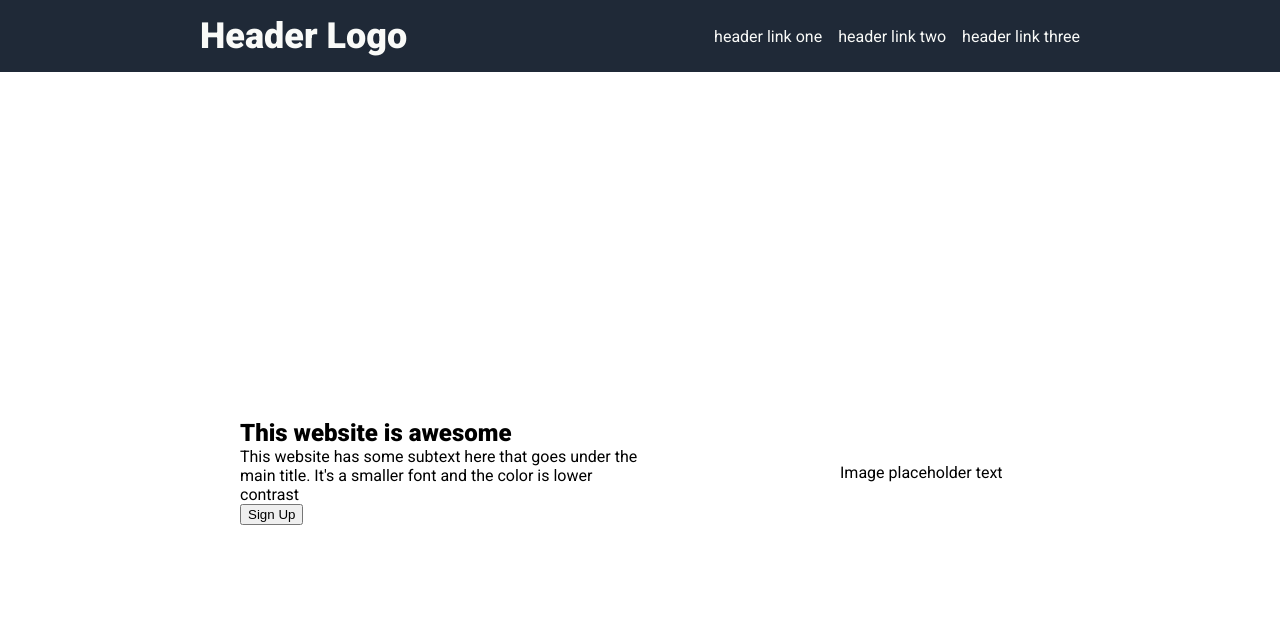
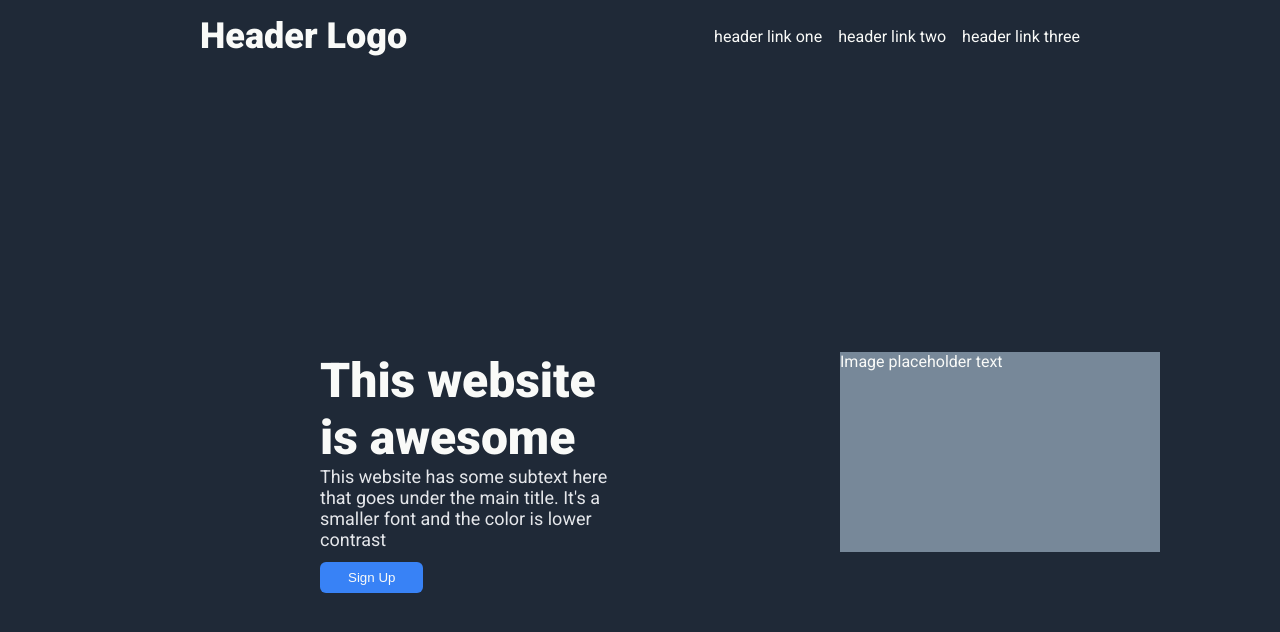
Before and after one commit to xmbalza/landing-page, a plain HTML site: page index.html in a window 1280 px wide. Drawn offline with Linux system fonts and the light colour scheme.

Commit message:
Add hero section and styling

```diff
--- a/index.html
+++ b/index.html
@@ -24,6 +24,7 @@
     <div class="body">
       <!-- hero -->
       <div class="hero">
+        <div class="hero-content">
           <div class="hero-main-text">
             <h2>This website is awesome</h2>
             <p>
@@ -37,5 +38,6 @@
           </div>
         </div>
       </div>
+    </div>
   </body>
 </html>
--- a/styles.css
+++ b/styles.css
@@ -51,13 +51,44 @@ a {
     justify-content: center;
     align-items: center;
     min-height: 100vh;
+    background-color: #1F2937;
 }
 
 .hero-main-text {
     width: 400px;
     margin: 0 200px;
+
 }
+
+.hero-main-text > h2 {
+font-size: 48px;
+font-weight: 900;
+color: #F9FAf8;
+}
+
+.hero-main-text > p {
+    font-size: 18px;
+    color: #e5e7eb;
+}
+
+button {
+    margin-top: 12px;
+    padding: 8px 28px;
+    background-color: #3882F6;
+    color: #F9FAf8;
+    border-radius: 6px;
+    border: none;
+}
+
 
 .hero-image {
     width: 400px;
+    height: 200px;
+    background-color: lightslategray;
+    color: #F9FAf8;
 }
+
+.hero-content {
+    display: flex;
+    max-width: 1040px;
+}
```
Lines whose indentation alone changed are shown as unchanged.
